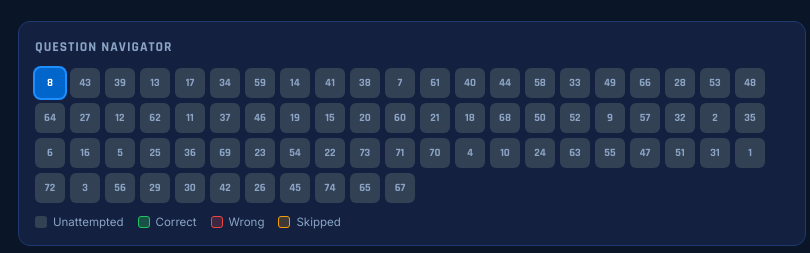
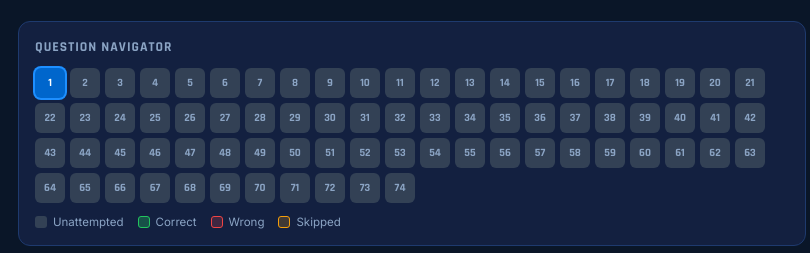
Before and after one commit to mohtashimjawed783-lgtm/cbt-library, a plain HTML site: page DGCA_Module17_Part2_74Q.html in a window 1280 px wide. Shown: the part 571-824 px from the top of the page, 228-1038 px from the left. Drawn offline with Linux system fonts and the light colour scheme.

Commit message:
Add files via upload

```diff
--- a/DGCA_Module17_Part2_74Q.html
+++ b/DGCA_Module17_Part2_74Q.html
@@ -720,7 +720,7 @@ function buildNav(){
   const g=document.getElementById('nav-grid');g.innerHTML='';
   activeIndices.forEach((i,pos)=>{
     const b=document.createElement('button');
-    b.className='nav-dot unattempted';b.textContent=i+1;b.id='nav-'+i;
+    b.className='nav-dot unattempted';b.textContent=pos+1;b.id='nav-'+i;
     b.setAttribute('data-mistakes', remainingToClear(i));
     if(wrongFlag[i]) b.title='Needs '+remainingToClear(i)+' more correct in a row to clear from Wrong Answers Only';
     b.onclick=()=>renderQ(i);g.appendChild(b);
```
Also changed, not shown: Module17_Complete_310Q.html (+1 -1 lines), Module17_Practice_Exams_213Q.html (+1 -1 lines), Module5_Digital_Techniques_719Q.html (+1 -1 lines).
